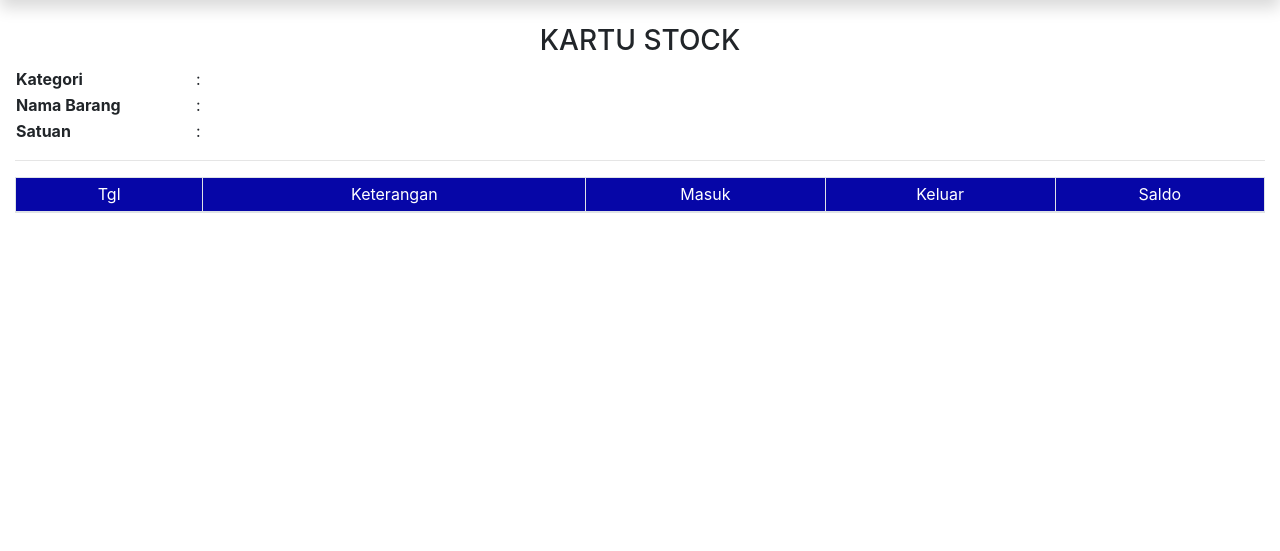
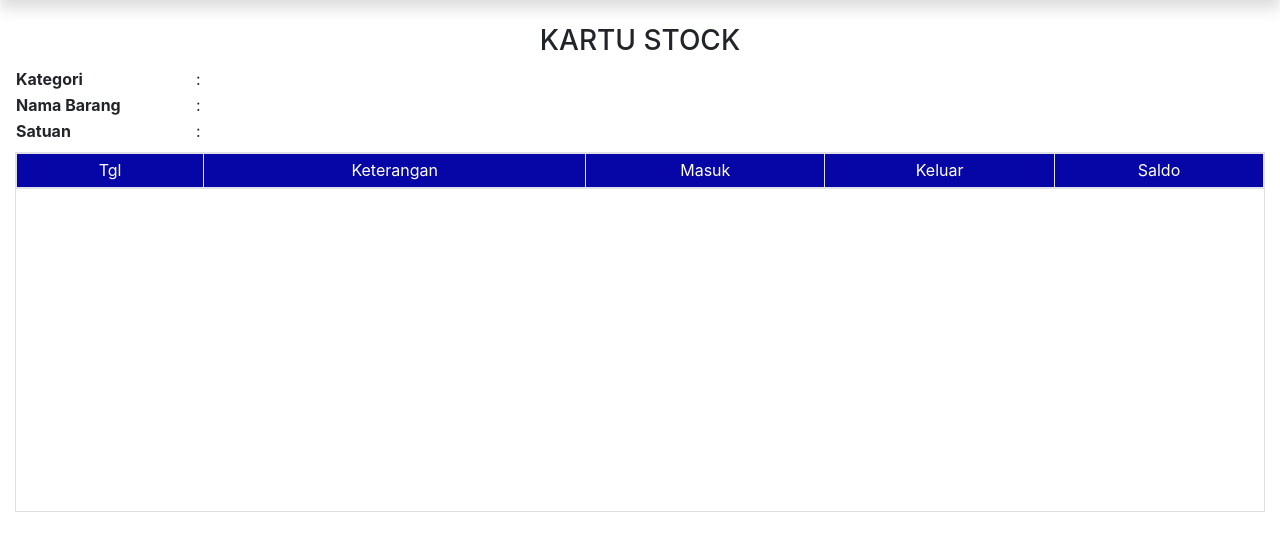
Before and after one commit to mettasaputra/Inventory-Information-System, a CodeIgniter app: page /database/index.php/barang/history in a window 1280 px wide. Shown: the part 40-591 px from the top of the page. Run offline with CodeIgniter, Linux system fonts and the light colour scheme; data that the repository does not hold is empty.

Commit message:
Clean design

```diff
--- a/application/views/KartuStockView.php
+++ b/application/views/KartuStockView.php
@@ -10,6 +10,12 @@
     <link rel="stylesheet" type="text/css" href="<?= base_url() . 'assets/vendor/bootstrap/dist/css/bootstrap.min.css' ?>">
     <link rel="stylesheet" type="text/css" href="<?= base_url() . 'assets/vendor/datatables/datatables.css' ?>">
     <link rel="stylesheet" type="text/css" href="<?= base_url() . 'assets/vendor/fontawesome/css/all.min.css' ?>">
+    <style>
+        .stick {
+            position: sticky !important;
+            top: 0;
+        }
+    </style>
 </head>
 
 <body>
@@ -32,10 +38,12 @@
                 <td> : <?= $a['satuan'] ?></td>
             </tr>
         </table>
-        <hr />
+        <div class="card rounded-0 my-2" style="height: 360px; overflow-y:auto;">
+            <div class="card-body p-0">
+                <div class="card-text">
                     <div class="table-responsive">
                         <table class="table table-sm table-bordered table-striped">
-                <thead class="bg-dark text-white">
+                            <thead class="bg-dark text-white stick">
                                 <th class="text-center" width="15%">Tgl</th>
                                 <th class="text-center">Keterangan</th>
                                 <th class="text-center">Masuk</th>
@@ -68,6 +76,10 @@
                         </table>
                     </div>
                 </div>
+            </div>
+        </div>
+
+    </div>
     <script src="<?= base_url() . 'assets/js/jquery-3.5.1.js' ?>" type="text/javascript"></script>
     <script src="<?= base_url() . 'assets/vendor/bootstrap/dist/js/bootstrap.bundle.min.js' ?>" type="text/javascript"></script>
     <script src="<?= base_url() . 'assets/vendor/bootstrap/dist/js/bootstrap.min.js' ?>" type="text/javascript"></script>
--- a/application/views/OHistoryLainView.php
+++ b/application/views/OHistoryLainView.php
@@ -5,7 +5,8 @@
     <meta charset="UTF-8">
     <meta http-equiv="X-UA-Compatible" content="IE=edge">
     <meta name="viewport" content="width=device-width, initial-scale=1.0">
-    <title>History Penerimaan</title>
+    <title>History Pengeluaran Barang</title>
+    <link rel="stylesheet" type="text/css" href="<?= base_url() . 'assets/css/style.css' ?>">
     <link rel="stylesheet" type="text/css" href="<?= base_url() . 'assets/vendor/bootstrap/dist/css/bootstrap.min.css' ?>">
     <link rel="stylesheet" type="text/css" href="<?= base_url() . 'assets/vendor/datatables/datatables.css' ?>">
     <link rel="stylesheet" type="text/css" href="<?= base_url() . 'assets/vendor/fontawesome/css/all.min.css' ?>">
--- a/application/views/OHistoryView.php
+++ b/application/views/OHistoryView.php
@@ -5,7 +5,8 @@
     <meta charset="UTF-8">
     <meta http-equiv="X-UA-Compatible" content="IE=edge">
     <meta name="viewport" content="width=device-width, initial-scale=1.0">
-    <title>History Penerimaan</title>
+    <title>History Pengeluaran Barang</title>
+    <link rel="stylesheet" type="text/css" href="<?= base_url() . 'assets/css/style.css' ?>">
     <link rel="stylesheet" type="text/css" href="<?= base_url() . 'assets/vendor/bootstrap/dist/css/bootstrap.min.css' ?>">
     <link rel="stylesheet" type="text/css" href="<?= base_url() . 'assets/vendor/datatables/datatables.css' ?>">
     <link rel="stylesheet" type="text/css" href="<?= base_url() . 'assets/vendor/fontawesome/css/all.min.css' ?>">
--- a/application/views/PengeluaranView.php
+++ b/application/views/PengeluaranView.php
@@ -57,7 +57,7 @@
                     <div class="modal-dialog" role="document">
                         <div class="modal-content">
                             <div class="modal-header">
-                                <h5 class="modal-title">History pengeluaran ke internal</h5>
+                                <h5 class="modal-title">History Pengeluaran Barang</h5>
                                 <button type="button" class="close" data-dismiss="modal" aria-label="Close">
                                     <span aria-hidden="true">&times;</span>
                                 </button>
@@ -99,7 +99,7 @@
                     <div class="modal-dialog" role="document">
                         <div class="modal-content">
                             <div class="modal-header">
-                                <h5 class="modal-title">History pengeluaran barang lain-lain</h5>
+                                <h5 class="modal-title">History Pengeluaran Barang Lain-Lain</h5>
                                 <button type="button" class="close" data-dismiss="modal" aria-label="Close">
                                     <span aria-hidden="true">&times;</span>
                                 </button>
```
Lines whose indentation alone changed are shown as unchanged.
